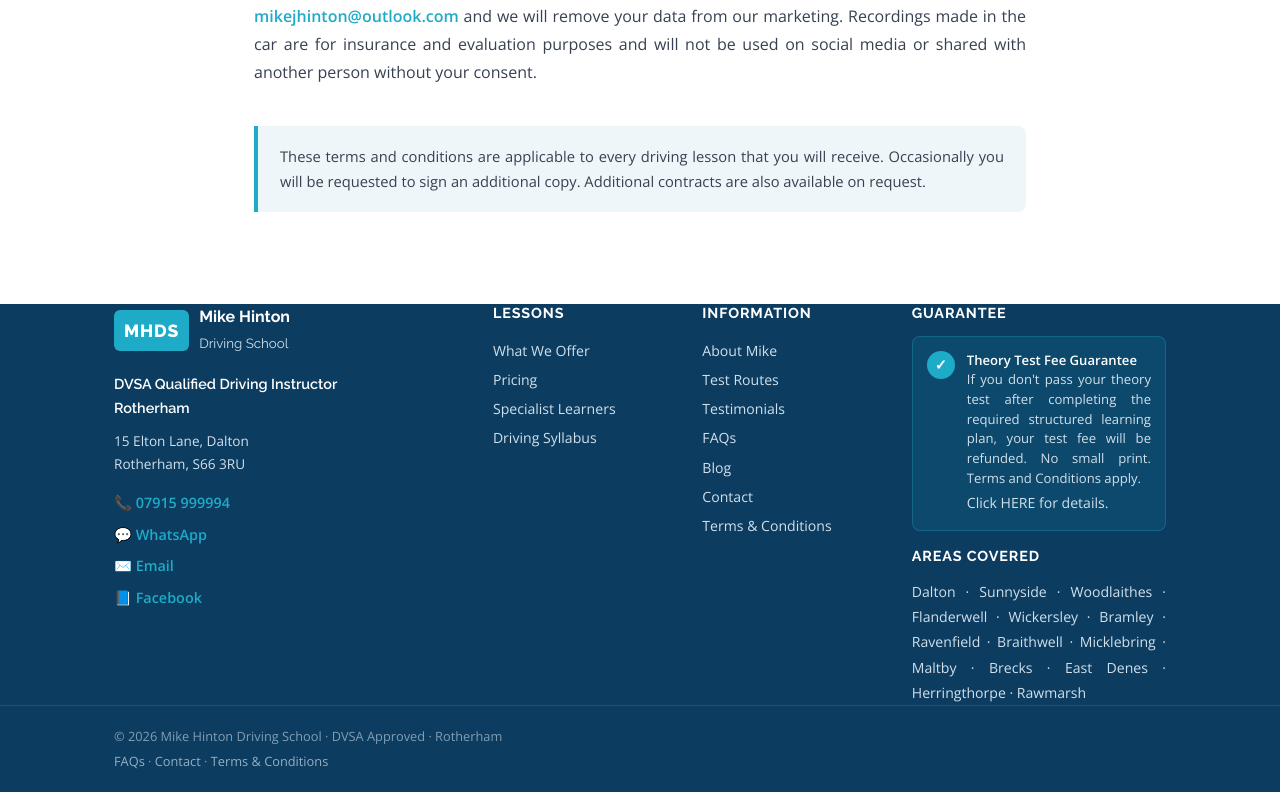
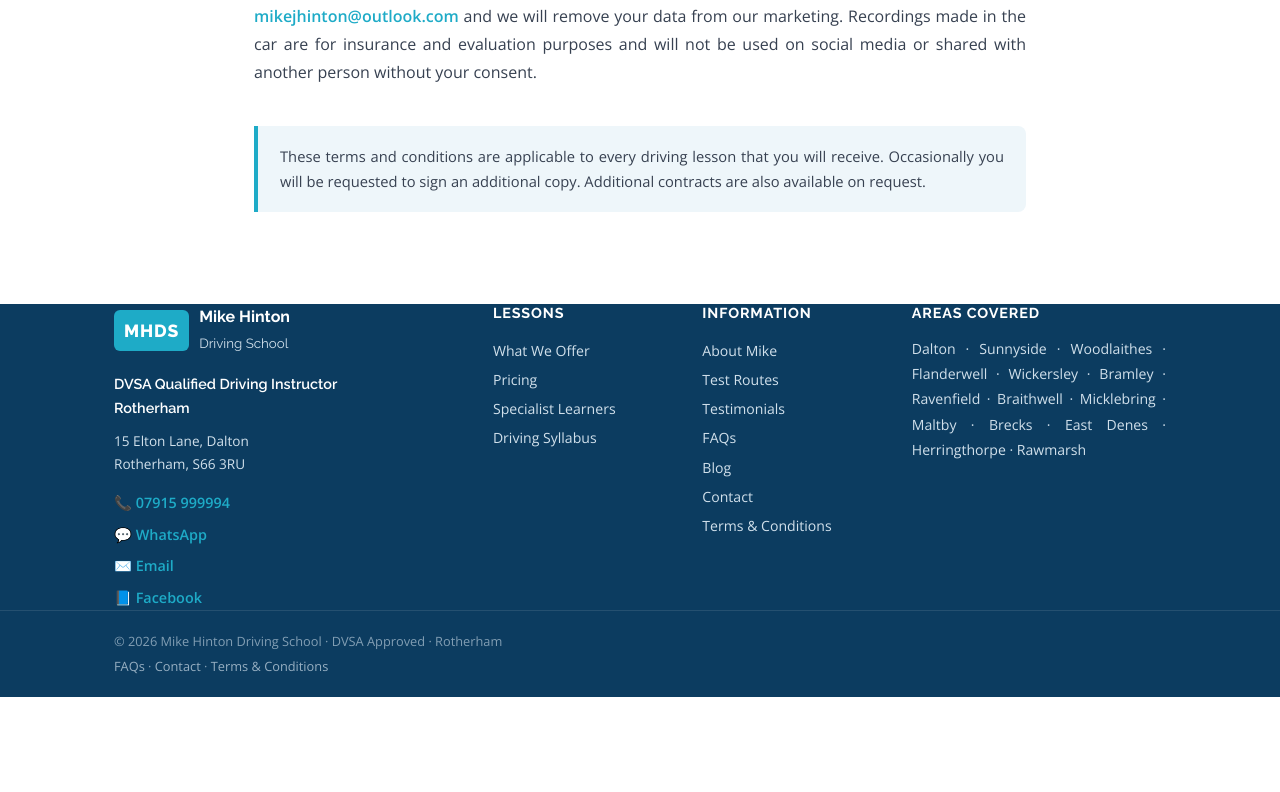
Before and after one commit to mikehinton-wq/mods-website, a React (Vite) app: page /terms in a window 1280 px wide. Shown: the part 3715-4507 px from the top of the page. After the commit the page ends 4412 px from the top, so only its background shows below. Built offline with nearby package versions, Linux system fonts and the light colour scheme.

Commit message:
Update site

```diff
--- a/src/components/Footer.jsx
+++ b/src/components/Footer.jsx
@@ -47,16 +47,7 @@ export default function Footer() {
         </div>
 
         <div className="footer__col">
-          <h4>Guarantee</h4>
-          <div className="footer__guarantee">
-            <div className="guarantee-icon">✓</div>
-            <p>
-              <strong>Theory Test Fee Guarantee</strong><br />
-              If you don't pass your theory test after completing the required structured learning plan, your test fee will be refunded. No small print. Terms and Conditions apply.{' '}
-              <a href="https://drivingtestsuccess.com/app-pass-guarantee/" target="_blank" rel="noreferrer" style={{ color: 'var(--light-blue)' }}>Click HERE for details.</a>
-            </p>
-          </div>
-          <div style={{ marginTop: 16 }}>
+          <div>
             <h4>Areas Covered</h4>
             <p style={{ color: 'var(--light-blue)', fontSize: '0.88rem', marginTop: 8, lineHeight: 1.8 }}>
               Dalton · Sunnyside · Woodlaithes · Flanderwell · Wickersley ·
```
